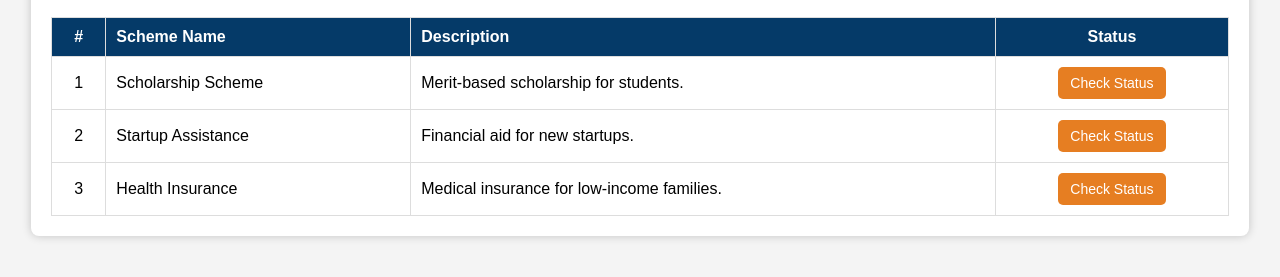
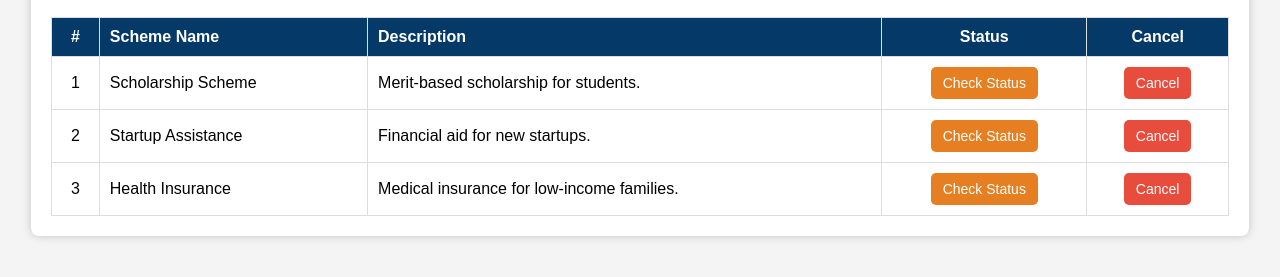
Before and after one commit to Yashshri-22/Abhilasha, a plain HTML site: page Dashboard/pages/appliedSchemes/appliedSchemes.html in a window 1280 px wide. Shown: the part 91-368 px from the top of the page. Drawn offline with Linux system fonts and the light colour scheme.

Commit message:
Added the cancel Button in applied schemes table

```diff
--- a/Dashboard/pages/appliedSchemes/appliedSchemes.css
+++ b/Dashboard/pages/appliedSchemes/appliedSchemes.css
@@ -56,6 +56,20 @@ th {
     background-color: #f39c12;
 }
 
+#cancel-btn {
+    background-color: #e74c3c;
+    color: white;
+    padding: 8px 12px;
+    border: none;
+    cursor: pointer;
+    font-size: 14px;
+    border-radius: 5px;
+}
+
+#cancel-btn:hover {
+    background-color: #c0392b;
+}
+
 /* Dialog Styles */
 .dialog {
     display: none;
--- a/Dashboard/pages/appliedSchemes/appliedSchemes.html
+++ b/Dashboard/pages/appliedSchemes/appliedSchemes.html
@@ -16,6 +16,7 @@
                     <th>Scheme Name</th>
                     <th>Description</th>
                     <th class="view">Status</th>
+                    <th class="view">Cancel</th>
                 </tr>
             </thead>
             <tbody id="appliedSchemesTable">
--- a/Dashboard/pages/appliedSchemes/appliedSchemes.js
+++ b/Dashboard/pages/appliedSchemes/appliedSchemes.js
@@ -29,6 +29,9 @@ appliedSchemes.forEach((scheme, index) => {
             <td>${scheme.description}</td>
             <td  class="view">
                 <button id="status-btn" onclick="openDialog(${scheme.id})">Check Status</button>
+            </td>
+            <td  class="view">
+                <button id="cancel-btn" onclick="cancelScheme(${scheme.id})">Cancel</button>
             </td>
         </tr>
     `;
```
